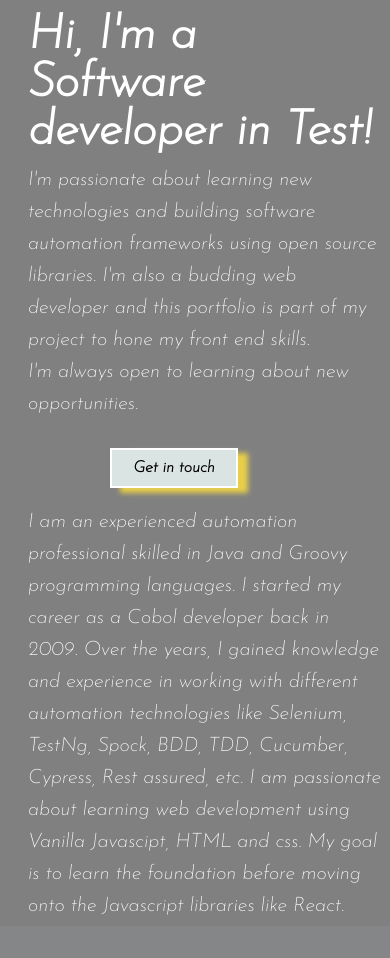
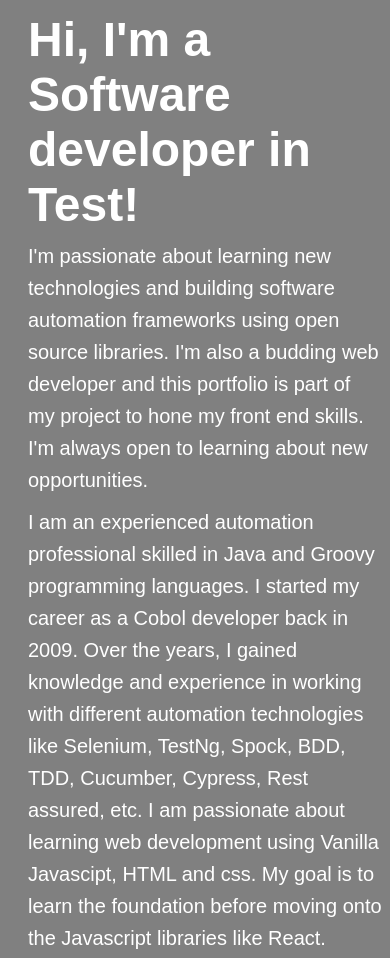
Before and after one commit to punesing01/portfolio, a PHP site: page / in a window 390 px wide. Shown: the part 80-1038 px from the top of the page. Before the commit the page ends 995 px from the top, so only its background shows below. Run offline with PHP 8.4, Linux system fonts and the light colour scheme; some web fonts are replaced.

Commit message:
font issue on mobile

```diff
--- a/main.css
+++ b/main.css
@@ -1,4 +1,12 @@
-@import url(https://fonts.googleapis.com/css2?family=Josefin+Sans:ital,wght@1,200&display=swap);
+/* josefin-sans-regular - latin */
+@font-face {
+    font-family: 'Josefin Sans';
+    font-style: normal;
+    font-weight: 400;
+    src: local(''),
+         url('../fonts/josefin-sans-v17-latin-regular.woff2') format('woff2'), /* Chrome 26+, Opera 23+, Firefox 39+ */
+         url('../fonts/josefin-sans-v17-latin-regular.woff') format('woff'); /* Chrome 6+, Firefox 3.6+, IE 9+, Safari 5.1+ */
+  }
 *{
     box-sizing: border-box;
 }
```
